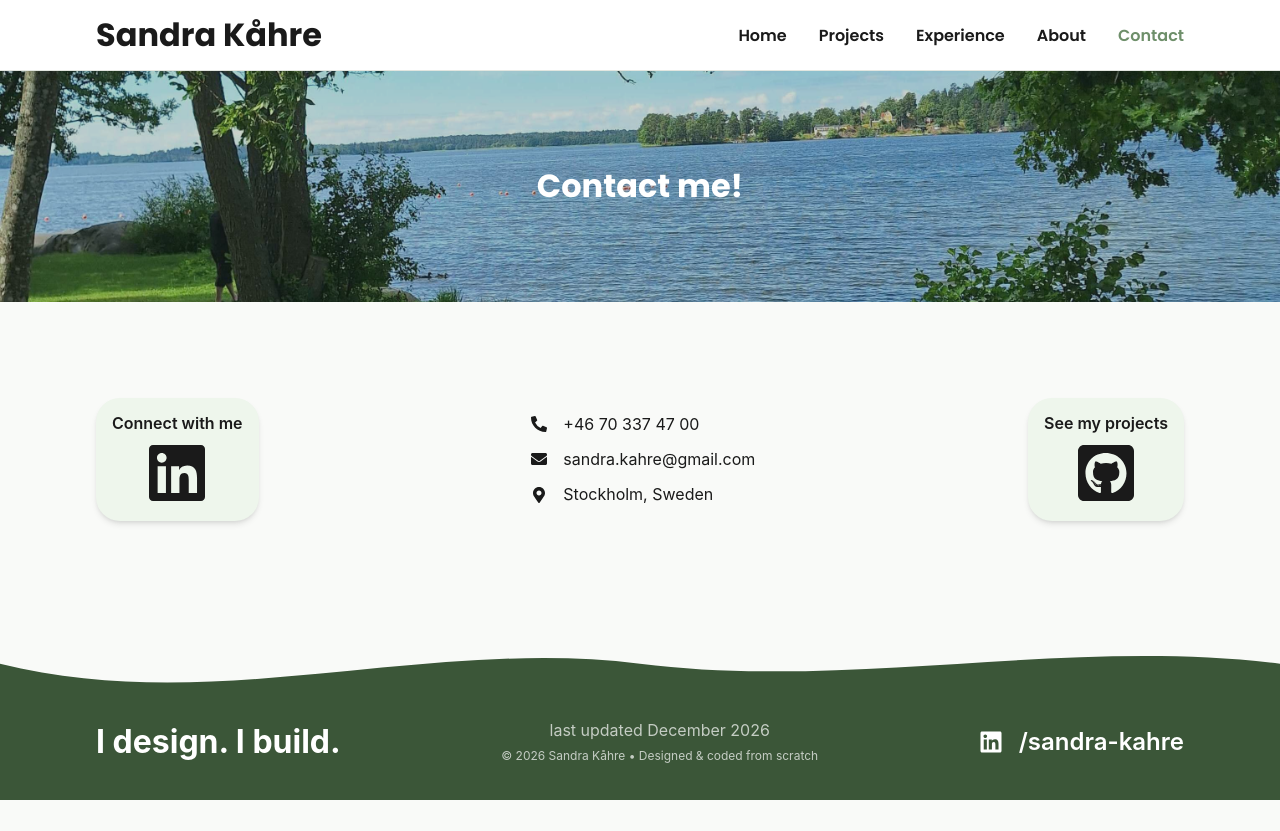
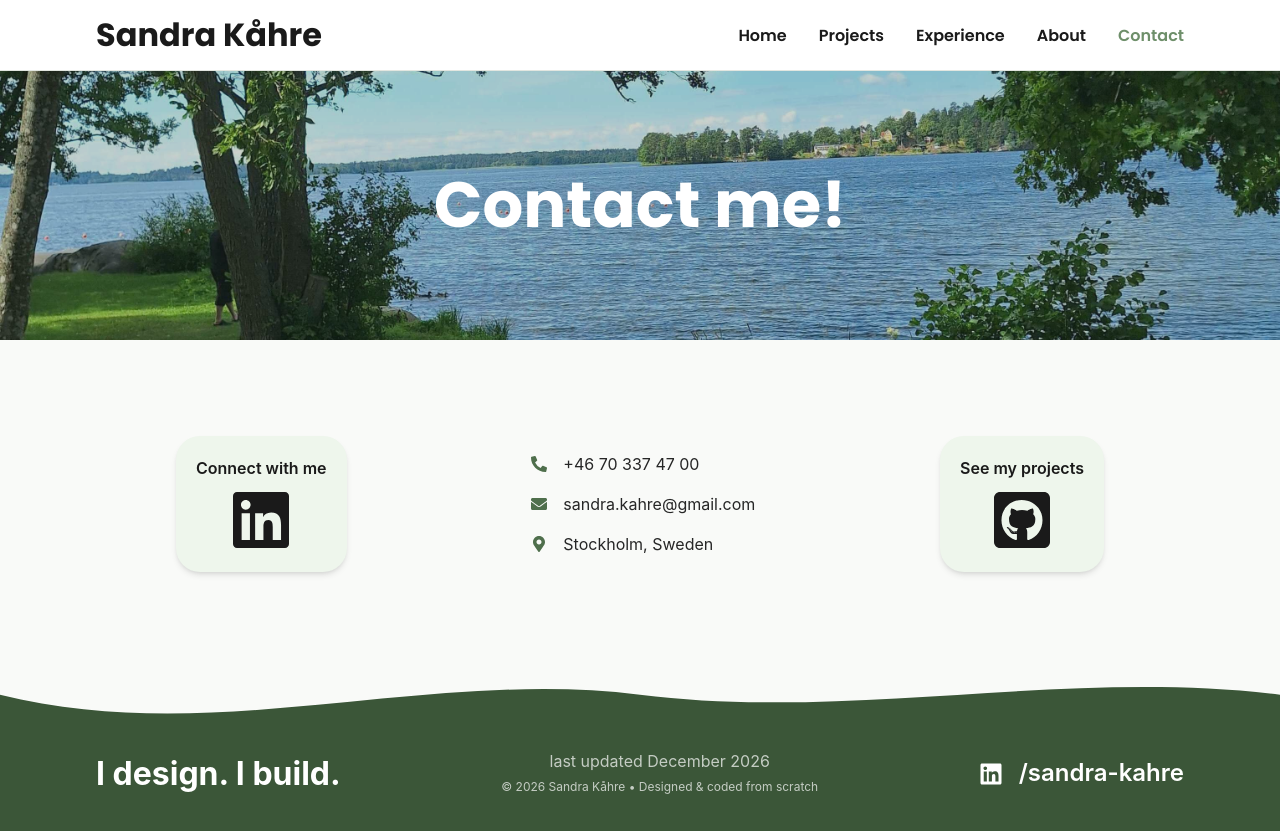
Before and after one commit to skahre/skahre.github.io, a React (Vite) app: page /contact in a window 1280 px wide. Before the commit the page ends 800 px from the top, so only its background shows below. Built offline with nearby package versions, Linux system fonts and the light colour scheme; a web font is replaced by a local one.

Commit message:
Update contact page

```diff
--- a/src/assets/linkedin.tsx
+++ /dev/null
@@ -1,21 +0,0 @@
-export default function LinkedInIcon({
-  fill,
-  size,
-}: {
-  fill: string;
-  size: string;
-}) {
-  return (
-    <svg
-      height={size}
-      viewBox="0 0 38 38"
-      fill="none"
-      xmlns="http://www.w3.org/2000/svg"
-    >
-      <path
-        d="M34.5626 0H3.43741C1.539 0 0 1.539 0 3.43741V34.5625C0 36.461 1.539 38 3.43741 38H34.5625C36.461 38 38 36.461 38 34.5625V3.43741C38 1.539 36.461 0 34.5626 0ZM11.7588 32.8117C11.7588 33.3642 11.311 33.812 10.7585 33.812H6.50029C5.9478 33.812 5.49995 33.3642 5.49995 32.8117V14.9616C5.49995 14.4091 5.9478 13.9612 6.50029 13.9612H10.7585C11.311 13.9612 11.7588 14.4091 11.7588 14.9616V32.8117ZM8.62938 12.2786C6.39524 12.2786 4.58407 10.4674 4.58407 8.23327C4.58407 5.99913 6.39524 4.18796 8.62938 4.18796C10.8635 4.18796 12.6747 5.99913 12.6747 8.23327C12.6747 10.4674 10.8636 12.2786 8.62938 12.2786ZM34.012 32.8923C34.012 33.4002 33.6002 33.812 33.0922 33.812H28.5229C28.015 33.812 27.6031 33.4002 27.6031 32.8923V24.5196C27.6031 23.2705 27.9695 19.0463 24.339 19.0463C21.5229 19.0463 20.9517 21.9376 20.837 23.2352V32.8923C20.837 33.4002 20.4253 33.812 19.9173 33.812H15.4979C14.99 33.812 14.5782 33.4002 14.5782 32.8923V14.881C14.5782 14.3731 14.99 13.9612 15.4979 13.9612H19.9173C20.4252 13.9612 20.837 14.3731 20.837 14.881V16.4383C21.8812 14.8712 23.4331 13.6617 26.7372 13.6617C34.0539 13.6617 34.012 20.4973 34.012 24.2532V32.8923Z"
-        fill={fill}
-      />
-    </svg>
-  );
-}
--- a/src/pages/contact.tsx
+++ b/src/pages/contact.tsx
@@ -7,41 +7,85 @@ import {
 } from "react-icons/fa";
 
 export default function ContactPage() {
+  const buttontyles = `
+    group
+    flex flex-col items-center gap-2
+    rounded-3xl p-5
+    bg-sage-100
+    text-center font-semibold
+    shadow-md
+
+    transition-all duration-200 ease-out
+    hover:-translate-y-1 hover:rotate-[0.5deg]
+    hover:bg-sage-200 hover:shadow-lg
+
+    active:translate-y-0 active:scale-[0.97] active:shadow-sm
+
+    focus-visible:outline-2
+    focus-visible:outline-offset-2
+    focus-visible:outline-sage-500
+  `;
+
   return (
     <div className="w-full flex flex-col">
-      <div className="relative w-full">
+      <section className="relative flex min-h-64 w-full items-center justify-center overflow-hidden">
         <img
           src="/nature-bg.jpg"
           className="absolute inset-0 w-full h-full object-cover z-0"
         />
         <div className="absolute inset-0 bg-sage-600/25" />
-        <div className="h2 font-bold text-white w-full p-24 relative justify-center items-center flex">
+        <h1 className="h1 font-bold text-white w-full p-12 md:p-24 relative justify-center items-center flex">
           Contact me!
+        </h1>
+      </section>
+
+      <div className="w-full p-12 md:p-24 lg:px-44 flex flex-col sm:flex-row gap-9 justify-between items-center">
+        <a
+          href="https://www.linkedin.com/in/sandra-kahre/"
+          target="_blank"
+          rel="noopener noreferrer"
+          className={buttontyles}
+        >
+          Connect with me
+          <FaLinkedin
+            size={64}
+            className="transition-transform duration-200 ease-out group-hover:-translate-y-0.5 group-hover:-rotate-2"
+          />
+        </a>
+
+        <div className="flex flex-col gap-4">
+          <a
+            href="tel:+46703374700"
+            className="group flex items-center gap-4 text-neutral-800 transition-all duration-200 hover:translate-x-1 hover:text-sage-600"
+          >
+            <FaPhoneAlt className="shrink-0 text-sage-500 transition-transform duration-200 group-hover:scale-110" />
+            +46 70 337 47 00
+          </a>
+          <a
+            href="mailto:sandra.kahre@gmail.com"
+            className="group flex items-center gap-4 text-neutral-800 transition-all duration-200 hover:translate-x-1 hover:text-sage-600"
+          >
+            <FaEnvelope className="shrink-0 text-sage-500 transition-transform duration-200 group-hover:scale-110" />
+            sandra.kahre@gmail.com
+          </a>
+          <div className="flex items-center gap-4 text-neutral-800">
+            <FaMapMarkerAlt className="shrink-0 text-sage-500" />
+            <span>Stockholm, Sweden</span>
+          </div>
         </div>
-      </div>
-      <div className="w-full p-24 flex gap-9 justify-between items-center">
-        <p className="rounded-3xl p-4 bg-sage-100 shadow-md font-semibold text-center flex flex-col gap-2 items-center">
-          Connect with me
-          <FaLinkedin size={64} />
-        </p>
-        <div className="flex flex-col gap-4">
-          <p className="inline-flex items-center gap-4">
-            <FaPhoneAlt />
-            +46 70 337 47 00
-          </p>
-          <p className="inline-flex items-center gap-4">
-            <FaEnvelope />
-            sandra.kahre@gmail.com
-          </p>
-          <p className="inline-flex items-center gap-4">
-            <FaMapMarkerAlt />
-            Stockholm, Sweden
-          </p>
-        </div>
-        <p className="rounded-3xl p-4 bg-sage-100 shadow-md font-semibold text-center flex flex-col gap-2 items-center">
+
+        <a
+          href="https://github.com/skahre"
+          target="_blank"
+          rel="noopener noreferrer"
+          className={buttontyles}
+        >
           See my projects
-          <FaGithubSquare size={64} />
-        </p>
+          <FaGithubSquare
+            size={64}
+            className="transition-transform duration-200 ease-out group-hover:-translate-y-0.5 group-hover:-rotate-2"
+          />
+        </a>
       </div>
     </div>
   );
```
